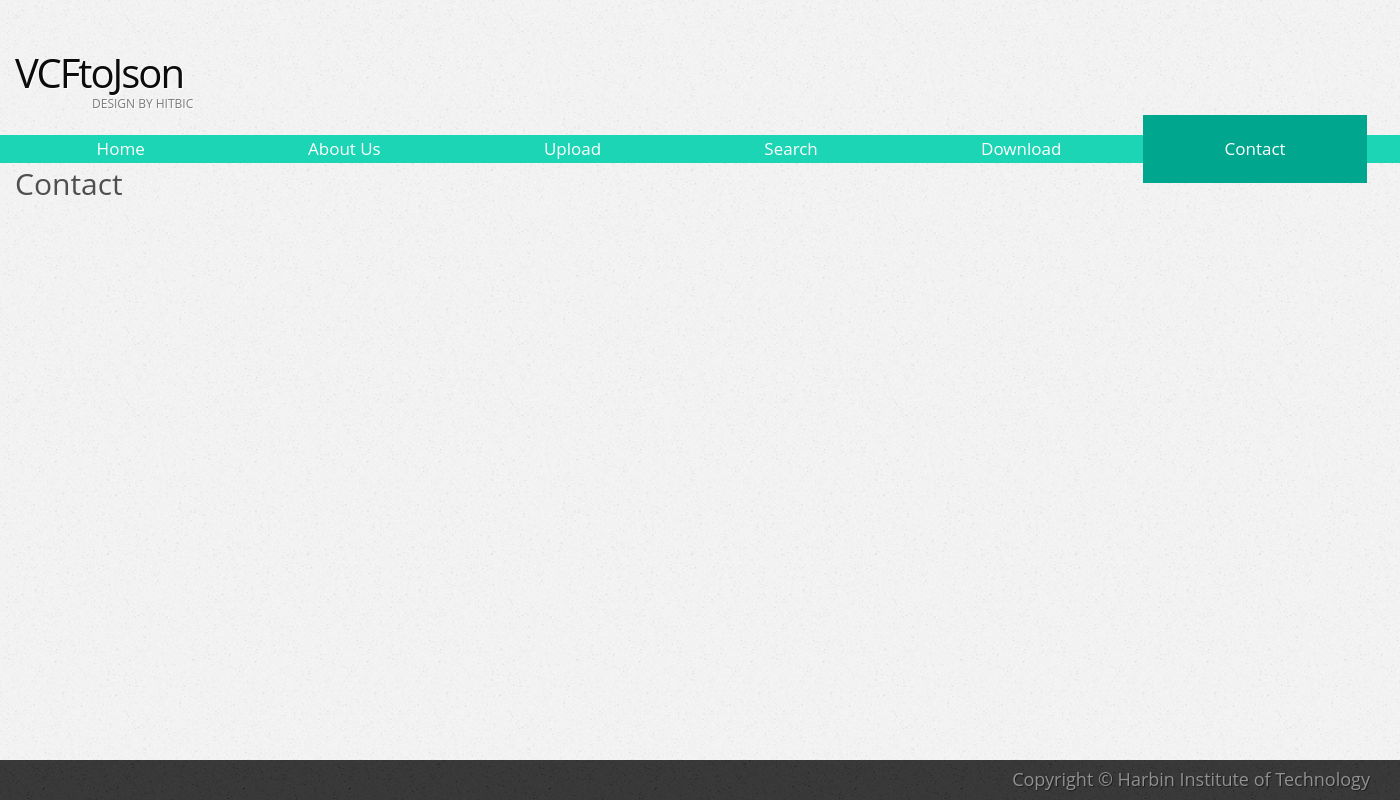
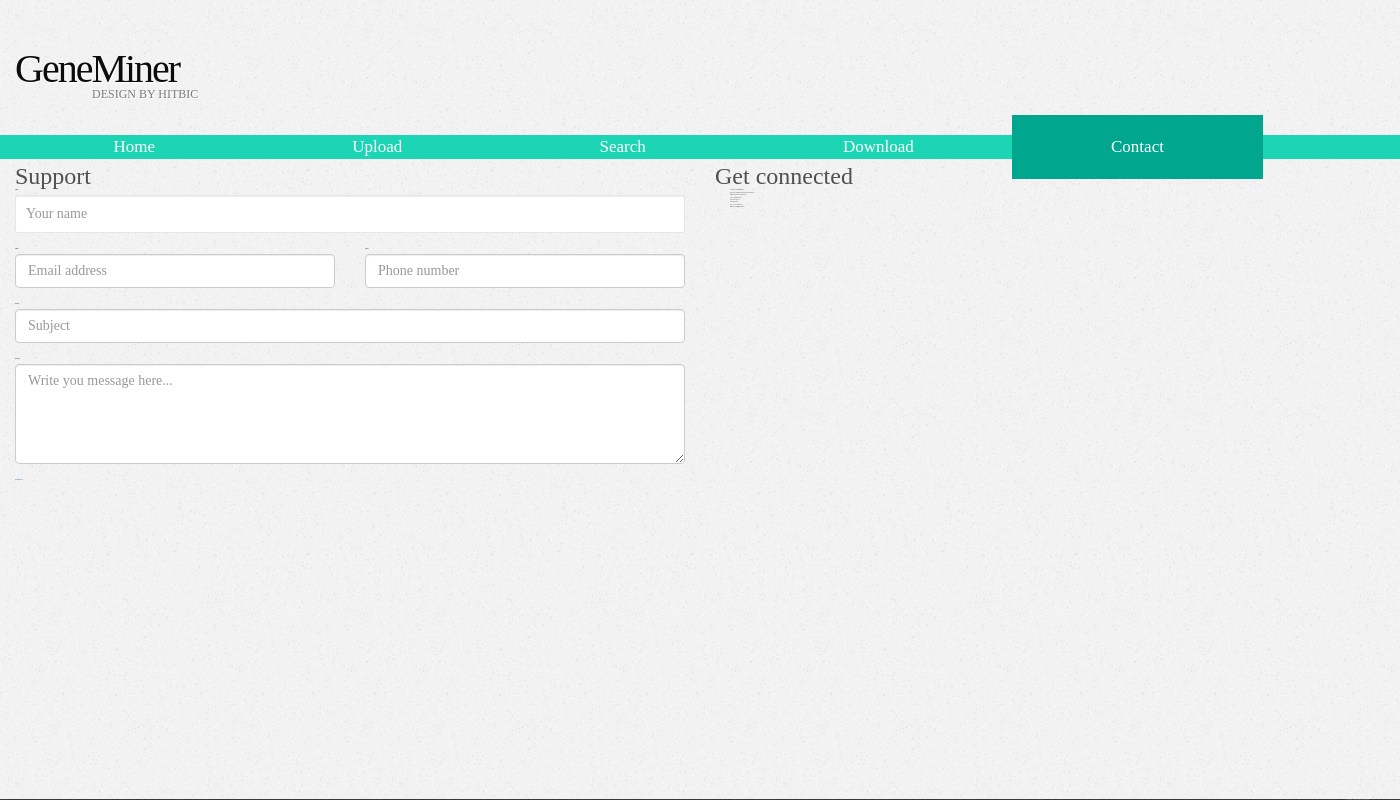
Before and after one commit to lyotvincent/OntoVarSearch, a Django app: page /contact in a window 1400 px wide. Run offline with Django 3.2, Linux system fonts and the light colour scheme; some libraries are stand-ins or nearby versions.

Commit message:
UI change: 1. use GeneMiner as project name 2. del about us 3. use font time new roman 4. modified contact.html

```diff
--- a/mysite/views.py
+++ b/mysite/views.py
@@ -46,8 +46,8 @@
     def preview(self, filepath_vcf, mode):
         return TransformV2J.preview(self, filepath_vcf, mode)
 
-UploadFilePath = "C:/Project/vcf2json_file/"
-#UploadFilePath = 'E:\\project\\GeneSearch'
+#UploadFilePath = "C:/Project/vcf2json_file/"
+UploadFilePath = 'E:/project/GeneSearch/'
 MongodbAddrLocal = "mongodb://127.0.0.1:27017"
 MongodbAddrRemote = "mongodb://123.207.240.94:27017"
 MongoIndexField = ['CHROM', 'POS', 'ID', 'REF', 'ALT', 'QUAL', 'SEQNAME', 'FEATURE', 'START', 'END', 'ENTREZ_GENE_ID', 'ENTREZ_GENE_SYMBOL','HPO_TERM_NAME','HPO_TERM_ID']
--- a/static/css/default.css
+++ b/static/css/default.css
@@ -7,7 +7,8 @@
     padding: 0px;
     background: url(/static/imgs/page-wrapper.png) repeat;
     /*background: #1A1A1A url(/static/imgs/main-wrapper.png) repeat;*/
-    font-family: 'Open Sans', sans-serif;
+    /*font-family: 'Open Sans', sans-serif;*/
+    font-family: "Times New Roman";
     font-size: 1pt;
     color: #4F4F4F;
 }
@@ -498,7 +499,7 @@
 .top-nav ul li a {
     color: #FFF;
     font-size: 17px;
-    padding: 1.3em 4.8em 1.35em;
+    padding: 1.3em 5.8em 1.35em;
     text-decoration: none;
 }
 
--- a/templates/contact.html
+++ b/templates/contact.html
@@ -13,9 +13,11 @@
     {#Font Awesome 国内#}
     <link rel="stylesheet" href="https://cdn.bootcss.com/font-awesome/4.7.0/css/font-awesome.css">
     {#Font Awesome 海外#}
-{#    <link rel="stylesheet" href="https://cdnjs.cloudflare.com/ajax/libs/font-awesome/4.7.0/css/font-awesome.min.css">#}
+    <link rel="stylesheet" href="https://cdnjs.cloudflare.com/ajax/libs/font-awesome/4.7.0/css/font-awesome.min.css">
+{#    buttons#}
+    <link rel="stylesheet" href="/static/css/buttons.css"  media="all">
     <!-- layui -->
-{#    <link rel="stylesheet" href="/static/plugins/layui/css/layui.css"  media="all">#}
+    <link rel="stylesheet" href="/static/plugins/layui/css/layui.css"  media="all">
 {#    <link href="http://fonts.googleapis.com/css?family=Open+Sans:400,300,700" rel="stylesheet" type="text/css" />#}
     <link href="/static/css/default.css" rel="stylesheet" type="text/css" media="all" />
 {#    <link href="/static/css/dashboard.css" rel="stylesheet" type="text/css" media="all"/>#}
@@ -29,7 +31,7 @@
     <div class="header">
         <div id="header" class="container">
             <div id="logo">
-                <h1><a href="/index">VCFtoJson</a></h1>
+                <h1><a href="/index">GeneMiner</a></h1>
                 <p>Design by hitbic</p>
             </div>
 {#            <div id="menu">#}
@@ -51,7 +53,7 @@
 {#            <span class="menu">MENU</span>#}
             <ul class="nav1">
                 <li><a href="/index">Home</a></li>
-                <li><a href="/about">About Us</a></li>
+{#                <li><a href="/about">About Us</a></li>#}
                 <li><a href="/upload">Upload</a></li>
 {#                <li><a href="/browse">Browse</a></li>#}
                 <li><a href="/search">Search</a></li>
@@ -65,7 +67,108 @@
 
     <div id="wrapper">
         <div id="banner" class="container">
-            <h2>Contact</h2>
+            <div class="row">
+                <div class="col-md-6">
+                    <h3 class="section-title">Support</h3>
+                    <p>
+                        <!--Lorem Ipsum is inting and typesetting in simply dummy text of the printing and typesetting industry. Lorem Ipsum has been the is dummy text ever since the 1500s, when an unknown printer took a galley of type and scrambled it to make a type specimen book.-->
+                    </p>
+
+                    <form class="form-light mt-20 layui-form" role="form">
+                        <div class="form-group">
+                            <label>Name</label>
+                            <input id="contact_name" type="text" class="form-control layui-input" lay-verify="required"
+                                   placeholder="Your name">
+                        </div>
+                        <div class="row">
+                            <div class="col-md-6">
+                                <div class="form-group">
+                                    <label>Email</label>
+                                    <input id="contact_email" type="email" class="form-control"
+                                           lay-verify="required|email" placeholder="Email address">
+                                </div>
+                            </div>
+                            <div class="col-md-6">
+                                <div class="form-group">
+                                    <label>Phone</label>
+                                    <input id="contact_phone" type="text" class="form-control" lay-verify="required"
+                                           placeholder="Phone number">
+                                </div>
+                            </div>
+                        </div>
+                        <div class="form-group">
+                            <label>Subject</label>
+                            <input id="contact_subject" type="text" class="form-control" lay-verify="required"
+                                   placeholder="Subject">
+                        </div>
+                        <div class="form-group">
+                            <label>Message</label>
+                            <textarea class="form-control" id="message" placeholder="Write you message here..."
+                                      lay-verify="required" style="height:100px;"></textarea>
+                        </div>
+                        <!--<button type="submit" class="btn btn-two">Send message</button><p><br/></p>-->
+                        <a class="button button-glow button-rounded button-raised button-primary" lay-submit
+                           lay-filter="contact_submit">Send message</a>
+                    </form>
+                </div>
+                <div class="col-md-6">
+                    <!--<div class="row">-->
+                    <!--<div class="col-md-6">-->
+                    <h3 class="section-title marginlef14px">Get connected</h3>
+                    <div class="col-md-6">
+                        <div class="contact-info">
+                            <!--<p>jianliu, Professor, Harbin Institute Of Technology</p>-->
+                            <!--<br/>-->
+                            <!--&lt;!&ndash;<h5>Address</h5>&ndash;&gt;-->
+                            <!--<p>92 West Dazhi Street,Nan Gang District,Harbin,China</p>-->
+                            <!--<br/>-->
+                            <!--&lt;!&ndash;<h5>Email</h5>&ndash;&gt;-->
+                            <!--<p>jianliu@hit.edu.cn</p>-->
+                            <!--<p class="line-highet">-->
+                            <!--Center for Bioinformatics-->
+                            <!--School of Computer Science and Technology-->
+                            <!--Harbin Institute of Technology-->
+                            <!--No. 92 Xidazhi Street-->
+                            <!--ZIP Code:150001-->
+                            <!--Harbin, China-->
+                            <!--Tel.: +86 18686896700-->
+                            <!--Mail to: jianliu@hit.edu.cn-->
+                            <!--</p>-->
+                            <p class="normallinehight">Center for Bioinformatics</p>
+                            <p class="normallinehight">School of Computer Science and Technology</p>
+                            <p class="normallinehight">Harbin Institute of Technology</p>
+                            <p class="normallinehight">No. 92 Xidazhi Street</p>
+                            <p class="normallinehight">ZIP Code:150001</p>
+                            <p class="normallinehight">Harbin, China</p>
+                            <p class="normallinehight">Tel.: +86 18686896700</p>
+                            <p class="normallinehight">Mail to: jianliu@hit.edu.cn</p>
+
+                        </div>
+                    </div>
+
+
+                    <!--</div>-->
+                    <!--<div class="col-md-6">-->
+                    <!--<h3 class="section-title">Timings</h3>-->
+                    <!--<div class="contact-info">-->
+                    <!--<h5>Monday - Friday</h5>-->
+                    <!--<p>09:00 AM - 6:30 PM</p>-->
+
+                    <!--<h5>Saturday</h5>-->
+                    <!--<p>Closed</p>-->
+
+                    <!--<h5>Sunday</h5>-->
+                    <!--<p>Closed</p>-->
+                    <!--</div>-->
+                    <!--</div>-->
+                    <!--</div>-->
+                    <!--<h3 class="section-title">Get connected</h3>-->
+                    <p>
+                        <!--Lorem ipsumn qersl ioinm sersoe non urna dolor sit amet, consectetur piesn qersl ioinm sersoe non urna dolor aecena.-->
+                    </p>
+                </div>
+
+            </div>
         </div>
     </div>
 
@@ -91,6 +194,7 @@
 <script src="https://cdn.bootcss.com/bootstrap/3.3.7/js/bootstrap.min.js"
         integrity="sha384-Tc5IQib027qvyjSMfHjOMaLkfuWVxZxUPnCJA7l2mCWNIpG9mGCD8wGNIcPD7Txa" crossorigin="anonymous"></script>
 {#<script src="/static/plugins/layui/layui.js"></script>#}
-
+{#layui#}
+<script type='text/javascript' src='/static/plugins/layui/layui.js'></script>
 </body>
 </html>
--- a/templates/download.html
+++ b/templates/download.html
@@ -13,7 +13,7 @@
     {#Font Awesome 国内#}
     <link rel="stylesheet" href="https://cdn.bootcss.com/font-awesome/4.7.0/css/font-awesome.css">
     {#Font Awesome 海外#}
-{#    <link rel="stylesheet" href="https://cdnjs.cloudflare.com/ajax/libs/font-awesome/4.7.0/css/font-awesome.min.css">#}
+    <link rel="stylesheet" href="https://cdnjs.cloudflare.com/ajax/libs/font-awesome/4.7.0/css/font-awesome.min.css">
     <!-- DataTables CSS -->
     <link rel="stylesheet" type="text/css" href="http://cdn.datatables.net/plug-ins/28e7751dbec/integration/bootstrap/3/dataTables.bootstrap.css">
     <link rel="stylesheet" type="text/css" href="/static/plugins/buttons.css">
@@ -28,7 +28,7 @@
     <div class="header">
         <div id="header" class="container">
             <div id="logo">
-                <h1><a href="/index">VCFtoJson</a></h1>
+                <h1><a href="/index">GeneMiner</a></h1>
                 <p>Design by hitbic</p>
             </div>
         </div>
@@ -40,7 +40,7 @@
 {#            <span class="menu">MENU</span>#}
             <ul class="nav1">
                 <li><a href="/index">Home</a></li>
-                <li><a href="/about">About Us</a></li>
+{#                <li><a href="/about">About Us</a></li>#}
                 <li><a href="/upload">Upload</a></li>
 {#                <li><a href="/browse">Browse</a></li>#}
                 <li><a href="/search">Search</a></li>
--- a/templates/search.html
+++ b/templates/search.html
@@ -48,7 +48,7 @@
     <div class="header">
         <div id="header" class="container">
             <div id="logo">
-                <h1><a href="/index">Gene</a></h1>
+                <h1><a href="/index">GeneMiner</a></h1>
                 <p>Design by hitbic</p>
             </div>
         </div>
@@ -60,7 +60,7 @@
 {#            <span class="menu">MENU</span>#}
             <ul class="nav1">
                 <li><a href="/index">Home</a></li>
-                <li><a href="/about">About Us</a></li>
+{#                <li><a href="/about">About Us</a></li>#}
                 <li><a href="/upload">Upload</a></li>
 {#                <li><a href="/browse">Browse</a></li>#}
                 <li><a class="active" href="/search">Search</a></li>
@@ -158,6 +158,7 @@
                             </button>
                         </li>
                     </div>
+                    </br>
                 </div>
             </div>
 
--- a/templates/upload.html
+++ b/templates/upload.html
@@ -30,7 +30,7 @@
     <div class="header">
         <div id="header" class="container">
             <div id="logo">
-                <h1><a href="/index">VCFtoJson</a></h1>
+                <h1><a href="/index">GeneMiner</a></h1>
                 <p>Design by hitbic</p>
             </div>
         </div>
@@ -42,7 +42,7 @@
             {#            <span class="menu">MENU</span>#}
             <ul class="nav1">
                 <li><a href="/index">Home</a></li>
-                <li><a href="/about">About Us</a></li>
+{#                <li><a href="/about">About Us</a></li>#}
                 <li><a class="active" href="/upload">Upload</a></li>
 {#                <li><a href="/browse">Browse</a></li>#}
                 <li><a href="/search">Search</a></li>
```
Also changed, not shown: templates/index.html (+4 -4 lines).
